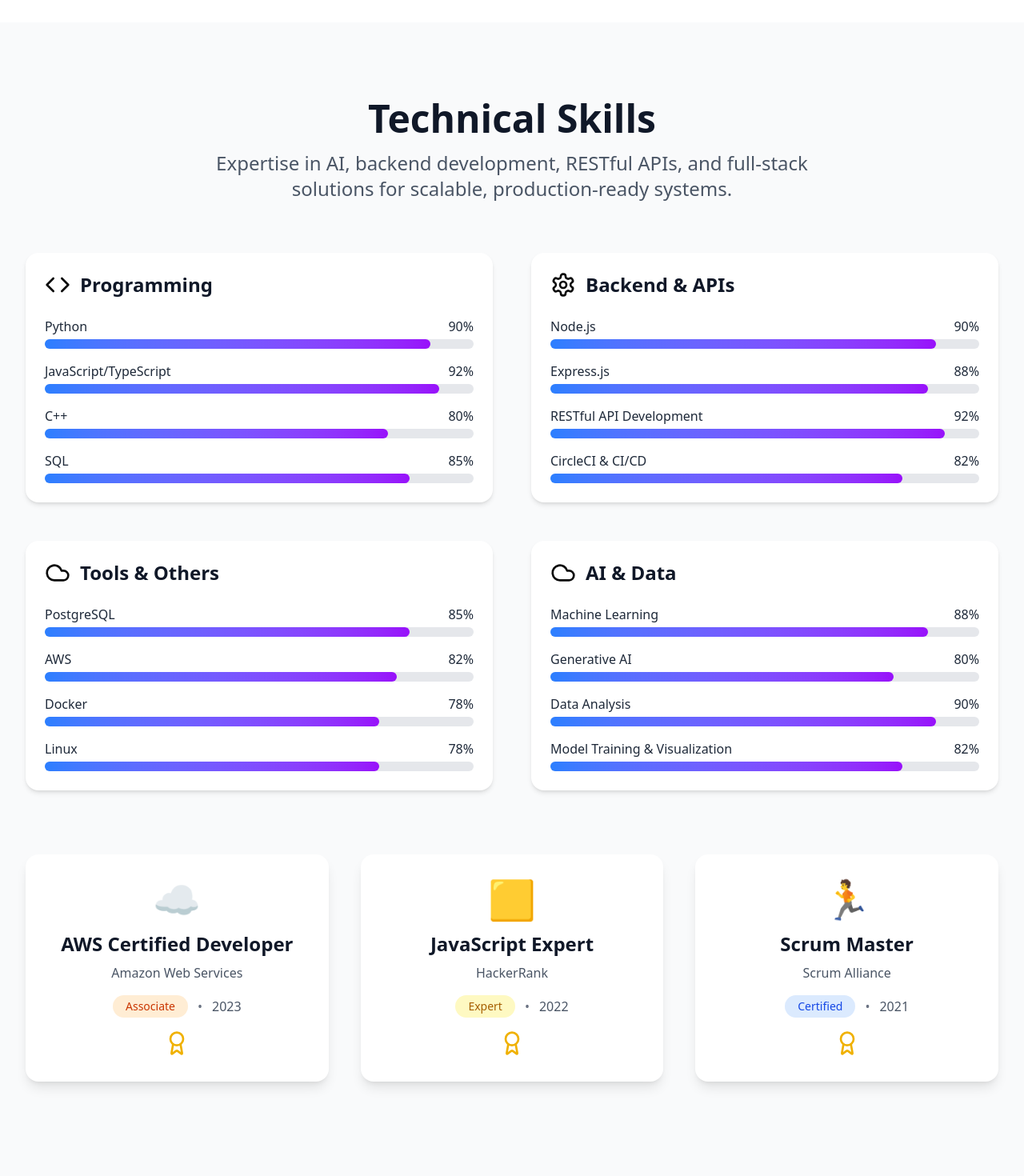
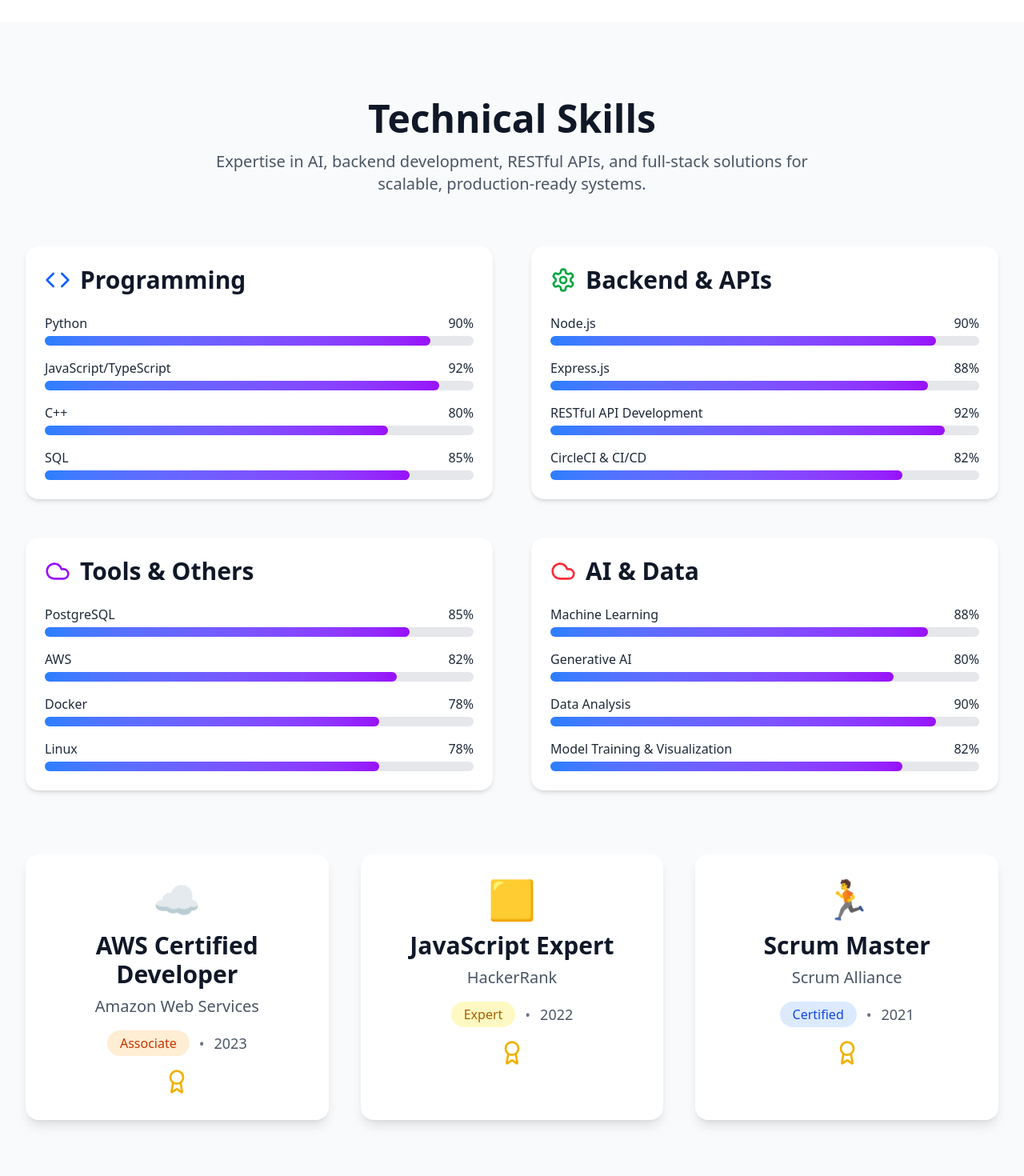
Before and after one commit to hamdywaleed/portfoliome, a React (Vite) app: page / in a window 1280 px wide. Shown: the part 2280-3750 px from the top of the page at 80% size. Built offline with nearby package versions, Linux system fonts and the light colour scheme.

Commit message:
font skills

```diff
--- a/src/components/Skills.jsx
+++ b/src/components/Skills.jsx
@@ -5,7 +5,7 @@ const Skills = () => {
   const skillCategories = [
     {
       title: "Programming",
-      icon: <Code className="w-8 h-8" />,
+      icon: <Code className="w-8 h-8 text-blue-600" />,
       skills: [
         { name: "Python", level: 90 },
         { name: "JavaScript/TypeScript", level: 92 },
@@ -15,7 +15,7 @@ const Skills = () => {
     },
     {
       title: "Backend & APIs",
-      icon: <Settings className="w-8 h-8" />,
+      icon: <Settings className="w-8 h-8 text-green-600" />,
       skills: [
         { name: "Node.js", level: 90 },
         { name: "Express.js", level: 88 },
@@ -25,7 +25,7 @@ const Skills = () => {
     },
     {
       title: "Tools & Others",
-      icon: <Cloud className="w-8 h-8" />,
+      icon: <Cloud className="w-8 h-8 text-purple-600" />,
       skills: [
         { name: "PostgreSQL", level: 85 },
         { name: "AWS", level: 82 },
@@ -35,7 +35,7 @@ const Skills = () => {
     },
     {
       title: "AI & Data",
-      icon: <Cloud className="w-8 h-8" />,
+      icon: <Cloud className="w-8 h-8 text-red-500" />,
       skills: [
         { name: "Machine Learning", level: 88 },
         { name: "Generative AI", level: 80 },
@@ -90,7 +90,7 @@ const Skills = () => {
 
   return (
     <section id="skills" className="py-24 bg-gray-50">
-      <div className="container mx-auto px-4 sm:px-6 lg:px-8">
+      <div className="container mx-auto px-4 sm:px-6 lg:px-8 text-base sm:text-lg">
         {/* Header */}
         <motion.div
           className="text-center mb-16"
@@ -102,7 +102,7 @@ const Skills = () => {
           <motion.h2 variants={fadeUp} className="text-4xl sm:text-5xl font-bold text-gray-900 mb-4">
             Technical Skills
           </motion.h2>
-          <motion.p variants={fadeUp} className="text-xl sm:text-2xl text-gray-600 max-w-3xl mx-auto">
+          <motion.p variants={fadeUp} className="text-lg sm:text-xl text-gray-600 max-w-3xl mx-auto">
             Expertise in AI, backend development, RESTful APIs, and full-stack solutions for scalable, production-ready systems.
           </motion.p>
         </motion.div>
@@ -116,15 +116,20 @@ const Skills = () => {
           variants={containerVariants}
         >
           {skillCategories.map((category, i) => (
-            <motion.div key={i} variants={fadeUp} whileHover={hoverCard.hover} className="bg-white rounded-2xl p-6 shadow-md">
+            <motion.div
+              key={i}
+              variants={fadeUp}
+              whileHover={hoverCard.hover}
+              className="bg-white rounded-2xl p-6 shadow-md"
+            >
               <div className="flex items-center mb-6 gap-3">
                 {category.icon}
-                <h3 className="text-2xl font-semibold text-gray-900">{category.title}</h3>
+                <h3 className="text-2xl sm:text-3xl font-semibold text-gray-900">{category.title}</h3>
               </div>
               <div className="space-y-4">
                 {category.skills.map((skill, idx) => (
                   <motion.div key={idx} variants={fadeUp}>
-                    <div className="flex justify-between text-gray-800 font-medium mb-1">
+                    <div className="flex justify-between text-gray-800 font-medium mb-1 text-sm sm:text-base">
                       <span>{skill.name}</span>
                       <span>{skill.level}%</span>
                     </div>
@@ -152,13 +157,18 @@ const Skills = () => {
           variants={containerVariants}
         >
           {certifications.map((cert, i) => (
-            <motion.div key={i} variants={fadeUp} whileHover={hoverCard.hover} className="bg-white rounded-2xl shadow-lg p-8 text-center">
+            <motion.div
+              key={i}
+              variants={fadeUp}
+              whileHover={hoverCard.hover}
+              className="bg-white rounded-2xl shadow-lg p-8 text-center"
+            >
               <div className="text-5xl mb-4">{cert.icon}</div>
-              <h4 className="text-2xl font-semibold text-gray-900 mb-2">{cert.title}</h4>
-              <p className="text-gray-600 mb-4">{cert.organization}</p>
+              <h4 className="text-2xl sm:text-3xl font-semibold text-gray-900 mb-2">{cert.title}</h4>
+              <p className="text-lg sm:text-xl text-gray-600 mb-4">{cert.organization}</p>
 
               <div className="flex justify-center items-center gap-3 mb-4">
-                <span className={`px-4 py-1 rounded-full text-sm font-medium ${cert.color}`}>{cert.level}</span>
+                <span className={`px-4 py-1 rounded-full text-sm sm:text-base font-medium ${cert.color}`}>{cert.level}</span>
                 <span className="text-gray-500">•</span>
                 <span className="text-gray-600 font-medium">{cert.year}</span>
               </div>
```
